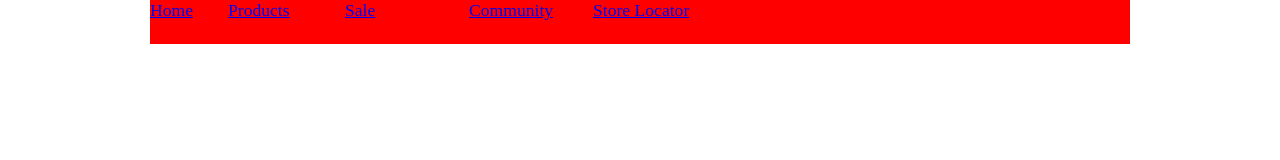
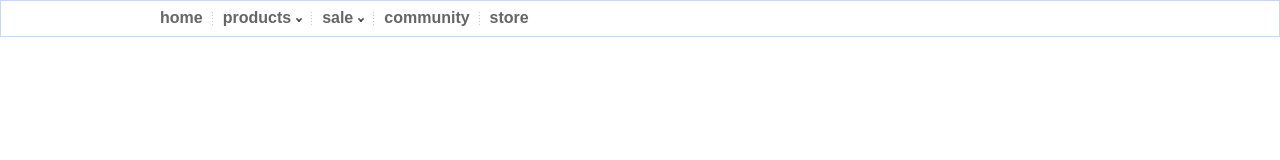
Before and after one commit to rodolfospalenza/megadropdownmenu, a plain HTML site: page index.html in a window 1280 px wide. Drawn offline with nearby package versions, Linux system fonts and the light colour scheme.

Commit message:
Menu princpal feito.

```diff
--- a/css/menu.css
+++ b/css/menu.css
@@ -3,79 +3,90 @@
 	margin: 0;
 }
 
+div#menubg {
+ 	height: 35px;
+ 	border: 1px solid #C9D7F1;
+}
+
 div#menu {
 	margin: auto;
 	width: 980px;
+	padding-top: 8px;
 }
 
 ul#topnav {
-	margin: 0;
-	float: left;
 	width: 100%;
 	list-style: none;
-	font-size: 1.1em;
-	background: red;
+	font-size: 1em;
+	font-family: Arial, Helvetica, sans-serif;
+	font-weight: bold;
 }
 
 ul#topnav li {
 	float: left;
 	margin: 0;
-	padding: 0;
 	position: relative; /*--Important--*/
 }
 
 ul#topnav li a {
 	float: left;
+	text-decoration: none;
+			color: #666666;
 	/*text-indent: -9999px; /*--Push text off of page--*/
-	height: 44px;
+	/*height: 60px;*/
 }
 
 ul#topnav li:hover a,ul#topnav li a:hover {
 	background-position: left bottom;
 }  /*--Hover State--*/
 
-ul#topnav a.home {
-	background: url(nav_home.png) no-repeat;
-	width: 78px;
+ul#topnav a div.menudiv {
+	background: red;
+	background: url("../img/tab.png") no-repeat right;
+	padding-right: 10px;
+	margin-left: 10px;
 }
 
-ul#topnav a.products {
-	background: url(nav_products.png) no-repeat;
-	width: 117px;
+ul#topnav a div.menudiv img {
+	margin: 9px 0 0 5px;
+	float: right;
 }
 
-ul#topnav a.sale {
-	background: url(nav_sale.png) no-repeat;
-	width: 124px;
+ul#topnav a div.menudivlast {
+	background: none !important;
 }
 
-ul#topnav a.community {
-	background: url(nav_community.png) no-repeat;
-	width: 124px;
+ul#topnav a.menuli {
+
 }
 
-ul#topnav a.store {
-	background: url(nav_store.png) no-repeat;
-	width: 141px;
-}
+ul#topnav span.tab {
+	float: left;
+	height: 13px;
+	width: 1px;
+	margin-top: 4px;
+	padding: 0 10px 0 10px;
+	background: url("../img/tab.png") no-repeat top;
+	}
 
 ul#topnav li .sub {
 	position: absolute; /*--Important--*/
-	top: 44px;
+	top: 35px;
 	left: 0;
 	z-index: 99999;
-	background: #344c00 url(sub_bg.png) repeat-x;
+	background: #FFF;
 	/*--Background gradient--*/
 	padding: 20px 20px 20px;
 	float: left;
+	border: thick  groove rgb(255,0,255);
 	/*--Bottom right rounded corner--*/
 	-moz-border-radius-bottomright: 5px;
 	-khtml-border-radius-bottomright: 5px;
-	-webkit-border-bottom-right-radius: 5px;
+	-webkit-border-radius: 3px;
 	/*--Bottom left rounded corner--*/
 	-moz-border-radius-bottomleft: 5px;
 	-khtml-border-radius-bottomleft: 5px;
-	-webkit-border-bottom-left-radius: 5px;
+	/*-webkit-border-bottom-left-radius: 5px;*/
 	display: none; /*--Hidden for those with js turned off--*/
 }
 
--- a/index.html
+++ b/index.html
@@ -63,7 +63,7 @@
 			sensitivity : 2, // number = sensitivity threshold (must be 1 or higher)
 			interval : 100, // number = milliseconds for onMouseOver polling interval
 			over : megaHoverOver, // function = onMouseOver callback (REQUIRED)
-			timeout : 500, // number = milliseconds delay before onMouseOut
+			timeout : 100, // number = milliseconds delay before onMouseOut
 			out : megaHoverOut
 		// function = onMouseOut callback (REQUIRED)
 		};
@@ -77,10 +77,20 @@
 </head>
 
 <body>
+<div id="menubg">
 <div id="menu">
 <ul id="topnav">
-	<li><a href="#" class="home">Home</a></li>
-	<li><a href="#" class="products">Products</a>
+	<li>
+		<a href="#" class="menuli">
+			<div class="menudiv">home</div>
+		</a>
+	</li>
+
+	<li>
+		<a href="#" class="menuli">
+			<div class="menudiv">products<img src="img/arrow.png"/></div>
+		</a>
+
 		<div class="sub">
 		<ul>
 			<li>
@@ -112,7 +122,11 @@
 		</ul>
 		</div>
 		</li>
-	<li><a href="#" class="sale">Sale</a>
+
+	<li>
+		<a href="#" class="menuli">
+			<div class="menudiv">sale<img src="img/arrow.png"/></div>
+		</a>
 
 		<div class="sub">
 		<ul>
@@ -146,9 +160,18 @@
 		</div>
 
 	</li>
-	<li><a href="#" class="community">Community</a></li>
-	<li><a href="#" class="store">Store Locator</a></li>
+	<li>
+		<a href="#" class="menuli">
+			<div class="menudiv">community</div>
+		</a>
+	</li>
+	<li>
+		<a href="#" class="menuli">
+			<div class="menudiv menudivlast">store</div>
+		</a>
+	</li>
 </ul>
+</div>
 </div>
 </body>
 </html>
```
Also changed, not shown: img/arrow.png (added), img/menubg.png (added), img/tab.png (added). Lines whose indentation alone changed are shown as unchanged.
